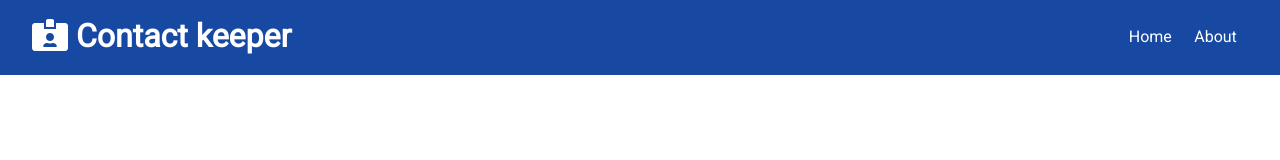
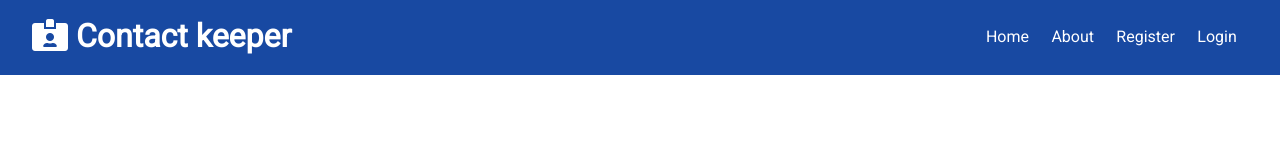
Before and after one commit to sebleYA/contact-keeper-api, a React (Create React App) app in the folder client/: page /login in a window 1280 px wide. Shown: the top 160 px of the page. Built offline with nearby package versions, Linux system fonts and the light colour scheme.

Commit message:
added register and login on navbar component

```diff
--- a/client/src/components/layout/Navbar.js
+++ b/client/src/components/layout/Navbar.js
@@ -1,21 +1,27 @@
 import React from 'react';
 import PropTypes from 'prop-types';
-import { Link } from 'react-router-dom'
+import { Link } from 'react-router-dom';
 
 const Navbar = ({ title, icon }) => {
   return (
-    <div className="navbar bg-primary">
+    <div className='navbar bg-primary'>
       <h1>
         <i className={icon} /> {title}
       </h1>
       <ul>
         <li>
           <Link to='/'>Home</Link>
+        </li>
+        <li>
           <Link to='/about'>About</Link>
-
+        </li>
+        <li>
+          <Link to='/register'>Register</Link>
+        </li>{' '}
+        <li>
+          <Link to='/login'>Login</Link>
         </li>
       </ul>
-
     </div>
   );
 };
```
